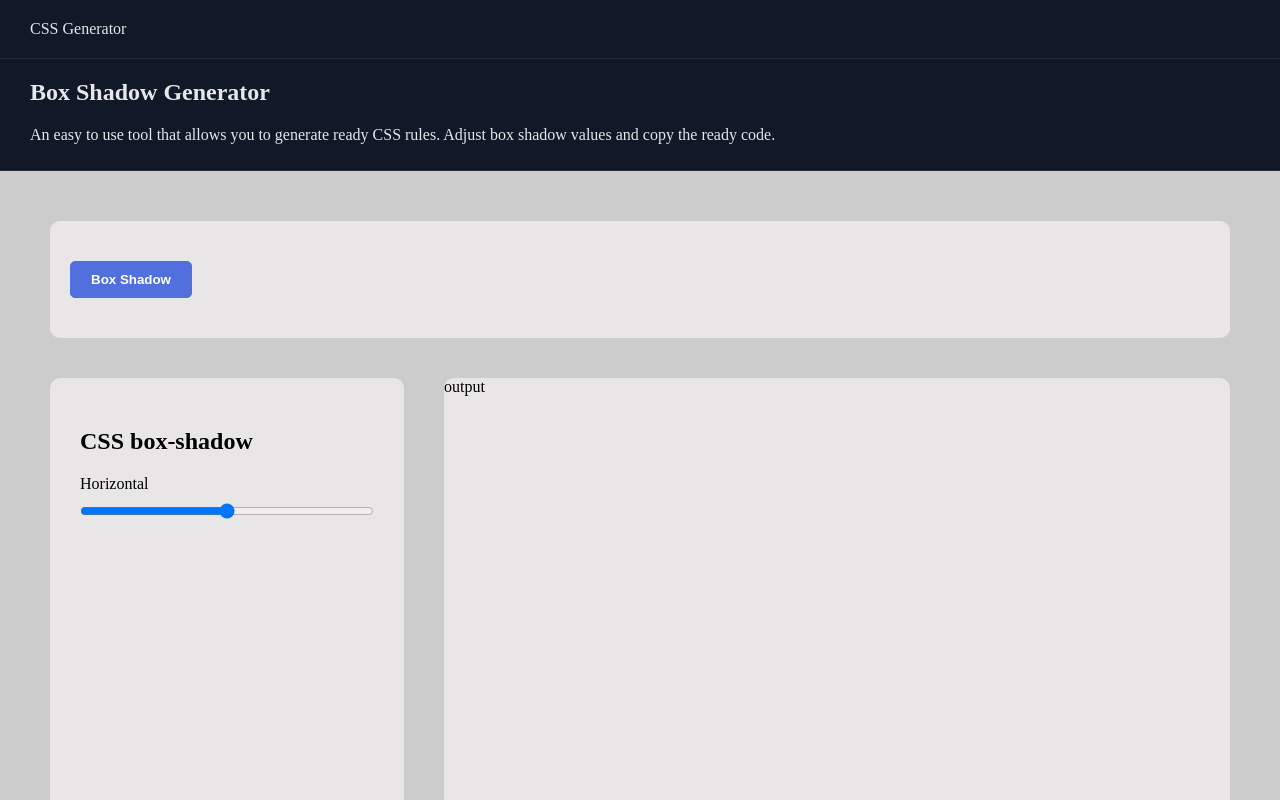
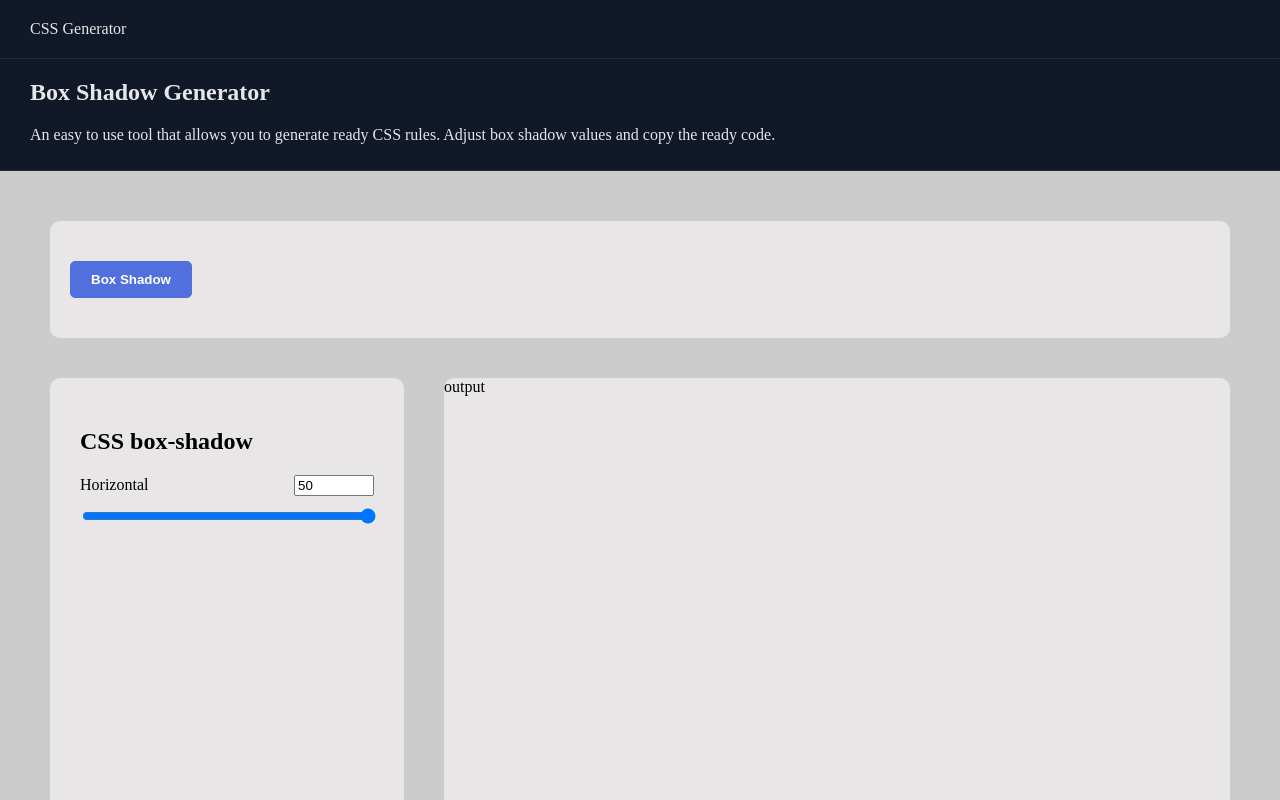
Before and after one commit to Shashwat64/CSS-Generator, a React (Vite) app: page / in a window 1280 px wide. Shown: the top 800 px of the page. Built offline with nearby package versions, Linux system fonts and the light colour scheme.

Commit message:
style: fix layout of input field

```diff
--- a/src/Components/MainSection/MainUI.jsx
+++ b/src/Components/MainSection/MainUI.jsx
@@ -1,23 +1,42 @@
+import {useState} from 'react'
+
 export default function MainUI(){
 
-  function valueOutput(value){
-    console.log(value)
+  function handleChange(e) {
+    setValue(Number(e.target.value));
   }
+
+  const [value, setValue] = useState(50)
 
 
   return(
     <section className="main-ui">
       <div className="user-input-section">
         <h2>CSS box-shadow</h2>
-        <label>
-          Horizontal
+        <div className="control">
+          <div className="top-row">
+            <label htmlFor="horizontal">Horizontal</label>
+
+            <input
+              id="horizontal"
+              className="num-input"
+              type="number"
+              min="0"
+              max="20"
+              value={value}
+              onChange={handleChange}
+            />
+          </div>
+
           <input
+            className="range-input"
             type="range"
             min="0"
-            max="100"
-            onChange={(e)=>valueOutput(e.target.value)}
+            max="20"
+            value={value}
+            onChange={handleChange}
           />
-        </label>
+        </div>
       </div>
       <div className="output-section">
         output
--- a/src/index.css
+++ b/src/index.css
@@ -147,8 +147,50 @@ button:hover, .active{
   height: 600px;
   width: 100%;
   gap: 40px;
+}
 
+fieldset{
+  border: none;
 }
+
+legend{
+  float: left;
+  margin: 15px 0;
+}
+
+/* input[type=number].num-input{
+  width: 60px;
+  padding: 6px;
+  font-size: 14px;
+  float: right;
+} */
+
+.control {
+  display: flex;
+  flex-direction: column;
+  gap: 10px;
+}
+
+.top-row {
+  display: flex;
+  align-items: center;
+  justify-content: space-between;
+  gap: 12px;
+}
+
+.num-input {
+  width: 80px;
+}
+
+.range-input {
+  width: 100%;
+}
+
+
+/* .user-input-section input{
+  width: 100%;
+  margin: 10px 0;
+} */
 
 .user-input-section{
   background-color: rgb(232, 230, 230);
@@ -161,10 +203,6 @@ button:hover, .active{
   padding: 30px;
 }
 
-.user-input-section input{
-  width: 100%;
-  margin: 10px 0;
-}
 
 .output-section{
   background-color: rgb(232, 230, 230);
```
